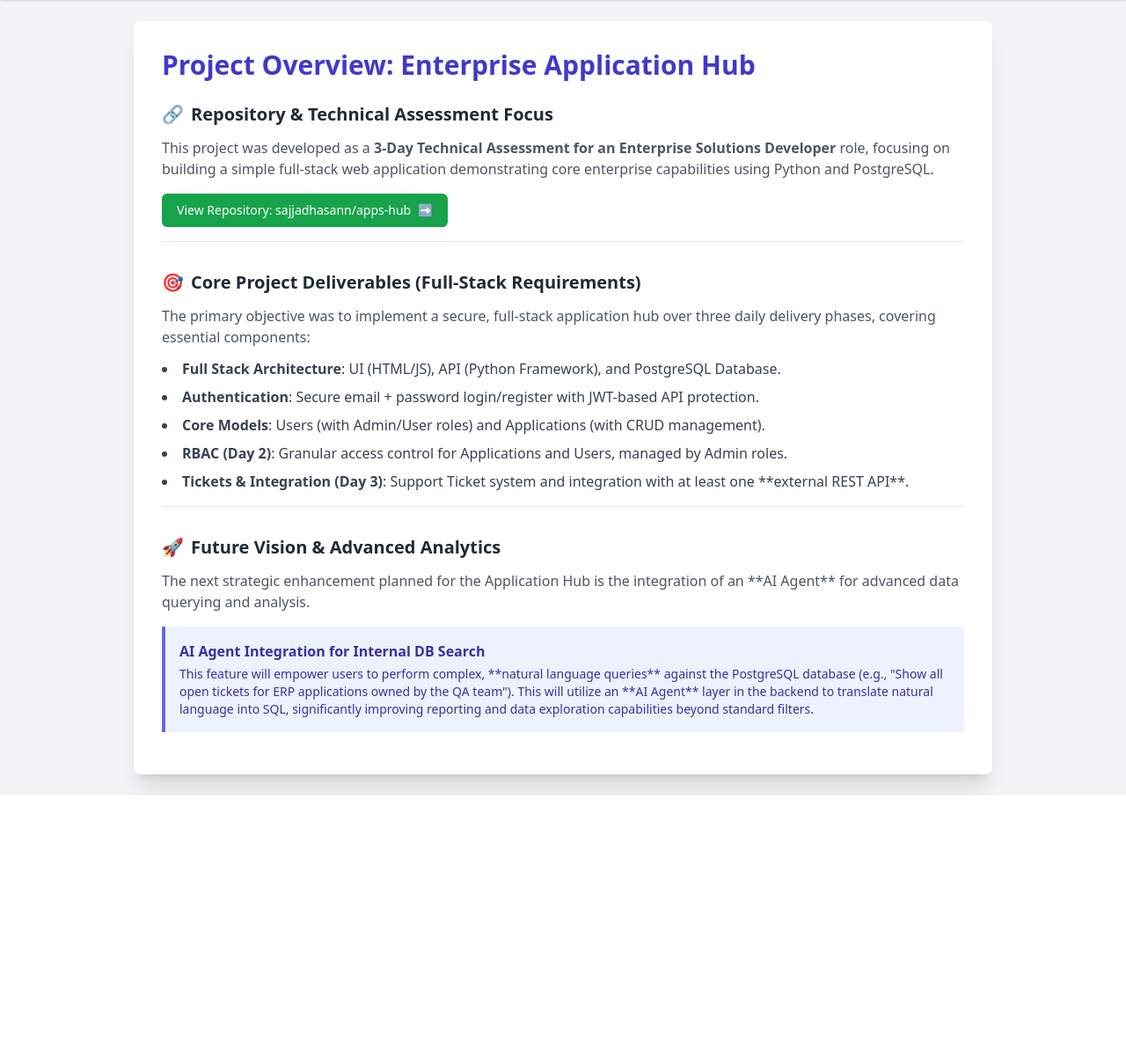
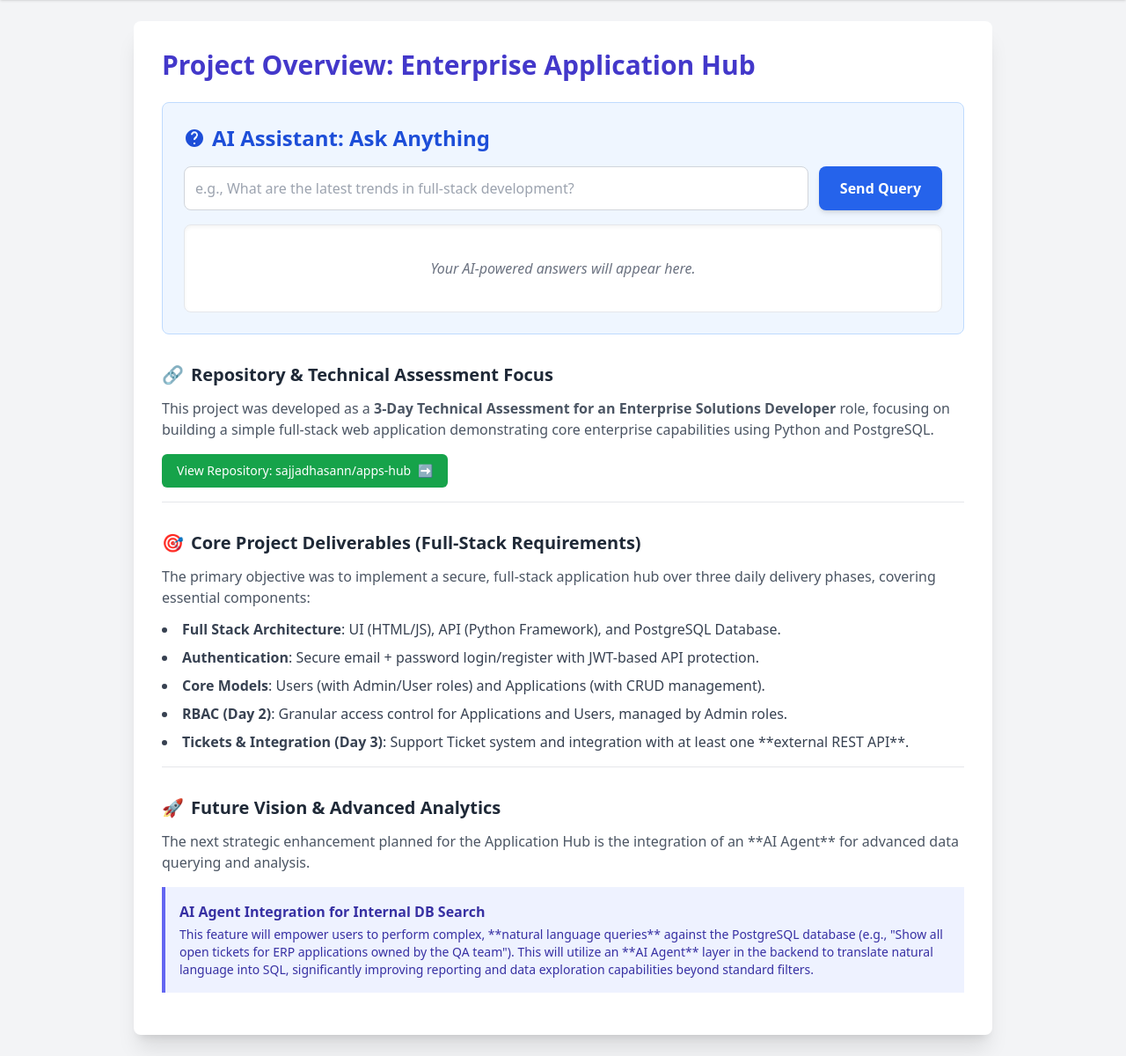
Before and after one commit to sajjadhasann/apps-hub, a FastAPI app: page / in a window 1280 px wide. Shown: the part 72-1272 px from the top of the page at 88% size. Before the commit the page ends 976 px from the top, so only its background shows below. Run offline with FastAPI, Linux system fonts and the light colour scheme; parts of the project's set-up code (start-up, migrations or seed data) failed here and were passed over; some libraries are stand-ins or nearby versions.

Commit message:
Day 3: External Integration (Gemini Chatbot)

```diff
--- /dev/null
+++ b/app/api/routes/chatbot.py
@@ -0,0 +1,103 @@
+import os
+import requests
+from fastapi import APIRouter, HTTPException, status
+from typing import Dict, Any, List
+from app.db.models.chatbot import ChatQuery, ChatResponse, Source
+from app.core.config import settings
+
+# --- API Configuration ---
+
+router = APIRouter(prefix="/api/chat", tags=["AI Assistant"])
+
+# 1. SECURITY CRITICAL: Load the API Key from the server's environment variables
+# This ensures the key is never exposed in client-side code.
+GEMINI_API_KEY = settings.GEMINI_API_KEY
+GEMINI_MODEL = "gemini-2.5-flash-preview-09-2025"
+GEMINI_BASE_URL = "https://generativelanguage.googleapis.com/v1beta/models"
+
+
+def parse_gemini_response(result: Dict[str, Any]) -> ChatResponse:
+    """Parses the raw Gemini API response JSON into the structured ChatResponse schema."""
+    candidate = result.get('candidates', [{}])[0]
+
+    # Extract generated text
+    text = candidate.get('content', {}).get('parts', [{}])[0].get('text', "Sorry, I couldn't process that query.")
+
+    sources: List[Source] = []
+    grounding_metadata = candidate.get('groundingMetadata')
+
+    # Extract grounding sources/citations (if Google Search was used)
+    if grounding_metadata and grounding_metadata.get('groundingAttributions'):
+        for attribution in grounding_metadata['groundingAttributions']:
+            web_info = attribution.get('web')
+            if web_info and web_info.get('uri') and web_info.get('title'):
+                sources.append(Source(
+                    uri=web_info['uri'],
+                    title=web_info['title']
+                ))
+
+    return ChatResponse(text=text, sources=sources)
+
+
+@router.post("/", response_model=ChatResponse)
+async def chat_proxy(payload: ChatQuery):
+    """
+    Acts as a secure server-side proxy for the Gemini API.
+
+    It accepts a user query, adds the secret API key, calls the external
+    Gemini endpoint, and returns a structured response (text + sources).
+    """
+
+    if not GEMINI_API_KEY:
+        raise HTTPException(
+            status_code=status.HTTP_500_INTERNAL_SERVER_ERROR,
+            detail="Server configuration error: Gemini API Key is missing."
+        )
+
+    # Full URL for the API call
+    gemini_url = f"{GEMINI_BASE_URL}/{GEMINI_MODEL}:generateContent?key={GEMINI_API_KEY}"
+
+    # Construct the payload for the external Gemini API
+    gemini_payload = {
+        "contents": [{"parts": [{"text": payload.query}]}],
+        # Enable Google Search grounding tool
+        "tools": [{"google_search": {}}],
+    }
+
+    try:
+        # Make the secure server-to-server request
+        # Note: In an async FastAPI app, using 'requests' (which is synchronous)
+        # inside an async route is generally discouraged for performance
+        # (it blocks the event loop). For small, quick proxies like this,
+        # it's often acceptable, but for high-load apps, consider 'httpx'.
+        response = requests.post(
+            gemini_url,
+            headers={"Content-Type": "application/json"},
+            json=gemini_payload
+        )
+        response.raise_for_status() # Raise an exception for HTTP errors (4xx or 5xx)
+
+        # Parse the JSON response from Gemini
+        gemini_result = response.json()
+
+        # Parse and validate the result against the Pydantic schema
+        parsed_data = parse_gemini_response(gemini_result)
+
+        # Return the structured data to the client
+        return parsed_data
+
+    except requests.exceptions.HTTPError as e:
+        # Handle errors returned by the Gemini API (e.g., 400, 429)
+        error_detail = response.text
+        print(f"Gemini API Error: {e}, Detail: {error_detail}")
+        raise HTTPException(
+            status_code=status.HTTP_502_BAD_GATEWAY, # Indicate failure with external service
+            detail="External AI service failed to process request."
+        )
+    except Exception as e:
+        # Handle general errors (network, parsing, etc.)
+        print(f"Internal Server Error during chat proxy: {e}")
+        raise HTTPException(
+            status_code=status.HTTP_500_INTERNAL_SERVER_ERROR,
+            detail="An unexpected error occurred on the server."
+        )
--- a/app/core/config.py
+++ b/app/core/config.py
@@ -6,6 +6,7 @@ class Settings(BaseSettings):
     ALGORITHM: str = "HS256"
     ACCESS_TOKEN_EXPIRE_MINUTES: int = 60
     ADMIN_CREATION_SECRET: str
+    GEMINI_API_KEY: str
 
     class Config:
         env_file = ".env"
--- a/app/main.py
+++ b/app/main.py
@@ -10,6 +10,7 @@ from app.api.routes.applications import router as applications_router
 from app.api.routes.access import router as access_router
 from app.api.routes.users import router as users_router
 from app.api.routes.tickets import router as tickets_router
+from app.api.routes.chatbot import router as chatbot_router
 
 app = FastAPI()
 
@@ -22,6 +23,7 @@ app.include_router(applications_router)
 app.include_router(access_router)
 app.include_router(users_router)
 app.include_router(tickets_router)
+app.include_router(chatbot_router)
 
 @app.get("/")
 def home(request: Request):
--- /dev/null
+++ b/app/static/js/chatbot.js
@@ -0,0 +1,120 @@
+// static/js/chatbot.js
+
+const chatForm = document.getElementById('aiChatForm');
+const chatInput = document.getElementById('chatInput');
+const chatOutput = document.getElementById('chatOutput');
+const chatSubmitBtn = document.getElementById('chatSubmitBtn');
+
+// API Configuration: Now pointing to your FastAPI internal endpoint
+const apiUrl = '/api/chat';
+
+// Helper to set UI state (loading/enabled)
+function setUIState(isLoading) {
+    chatInput.disabled = isLoading;
+    chatSubmitBtn.disabled = isLoading;
+    if (isLoading) {
+        chatSubmitBtn.innerHTML = `
+            <svg class="animate-spin -ml-1 mr-3 h-5 w-5 text-white" xmlns="http://www.w3.org/2000/svg" fill="none" viewBox="0 0 24 24">
+                <circle class="opacity-25" cx="12" cy="12" r="10" stroke="currentColor" stroke-width="4"></circle>
+                <path class="opacity-75" fill="currentColor" d="M4 12a8 8 0 018-8V0C5.373 0 0 5.373 0 12h4zm2 5.291A7.962 7.962 0 014 12H0c0 3.042 1.135 5.824 3 7.938l3-2.647z"></path>
+            </svg>
+            Thinking...
+        `;
+        chatOutput.innerHTML = '<p class="text-center text-blue-500 italic">Generating response, please wait...</p>';
+    } else {
+        chatSubmitBtn.textContent = 'Send Query';
+    }
+}
+
+
+/**
+ * Fetches content from your secure backend proxy (/api/chat).
+ * The backend handles the Gemini API call, security, and response parsing.
+ * * @param {string} userQuery - The question/prompt from the user.
+ * @returns {Promise<{text: string, sources: Array<{uri: string, title: string}>}>}
+ * The structured response object from the FastAPI endpoint.
+ */
+async function fetchGeminiResponse(userQuery) {
+
+    // The payload only needs the query; the backend handles the rest.
+    const payload = {
+        query: userQuery,
+    };
+
+    try {
+        const response = await fetch(apiUrl, {
+            method: 'POST',
+            headers: { 'Content-Type': 'application/json' },
+            body: JSON.stringify(payload)
+        });
+
+        const result = await response.json();
+
+        if (response.ok) {
+            // Success: The server returned the structured {text, sources} object.
+            return result;
+        } else {
+            // Failure: The server returned an error (e.g., 400, 500, 502).
+            const errorMessage = result.detail || result.message || response.statusText;
+            throw new Error(`Proxy failed: ${errorMessage}`);
+        }
+    } catch (error) {
+        // Network error or JSON parsing error
+        console.error("Network or Proxy Error:", error);
+        throw new Error(`Connection failed: ${error.message}`);
+    }
+}
+
+
+/**
+ * Handles the chat form submission.
+ * @param {Event} e
+ */
+async function handleChatSubmission(e) {
+    e.preventDefault();
+    const userQuery = chatInput.value.trim();
+
+    if (!userQuery) return;
+
+    setUIState(true);
+
+    try {
+        // The structured data is returned directly from the FastAPI endpoint
+        const { text, sources } = await fetchGeminiResponse(userQuery);
+
+        // Render the main response text
+        let outputHtml = `<p class="whitespace-pre-wrap">${text}</p>`;
+
+        // Render sources if available
+        if (sources && sources.length > 0) {
+            outputHtml += `<div class="mt-4 pt-4 border-t border-gray-100">
+                                <p class="text-sm font-semibold text-gray-700 mb-2">Sources:</p>
+                                <ul class="list-disc list-inside text-xs text-gray-600 space-y-1">`;
+
+            sources.forEach((source) => {
+                outputHtml += `<li><a href="${source.uri}" target="_blank" class="text-blue-500 hover:underline">
+                                    ${source.title || source.uri}
+                                </a></li>`;
+            });
+
+            outputHtml += `</ul></div>`;
+        }
+
+        chatOutput.innerHTML = outputHtml;
+        chatInput.value = ''; // Clear input after successful submission
+
+    } catch (error) {
+        console.error("Chatbot processing failed:", error);
+        // Display the user-friendly error message from the caught exception
+        chatOutput.innerHTML = `<p class="text-red-600">❌ Error: ${error.message}</p>`;
+    } finally {
+        setUIState(false);
+    }
+}
+
+// Attach event listener when the DOM is ready
+document.addEventListener('DOMContentLoaded', () => {
+    if (chatForm) {
+        chatForm.addEventListener('submit', handleChatSubmission);
+    }
+});
--- a/app/static/js/home.js
+++ b/app/static/js/home.js
@@ -10,7 +10,7 @@ async function initHome() {
     const user = await loadCurrentUser();
 
     if (user) {
-        console.log(`User logged in: ${user.email}. Home view loaded.`);
+        console.log(`User logged in: ${user.email}.\n Home view loaded.`);
     } else {
         // If the home page is public, this else block can be used for public-only UI logic.
         console.log("User not authenticated. Showing public view or redirecting.");
--- a/app/templates/index.html
+++ b/app/templates/index.html
@@ -10,6 +10,37 @@
     <main class="container mx-auto p-6 max-w-5xl">
         <div class="bg-white p-8 rounded-lg shadow-xl">
             <h1 class="text-3xl font-bold mb-6 text-indigo-700">Project Overview: Enterprise Application Hub</h1>
+
+            <!-- AI Assistant Integration Container -->
+            <section class="mb-8 p-6 border border-blue-200 rounded-lg bg-blue-50">
+                <h2 class="text-2xl font-bold mb-4 text-blue-700 flex items-center">
+                    <svg xmlns="http://www.w3.org/2000/svg" class="h-6 w-6 mr-2" viewBox="0 0 24 24" fill="currentColor">
+                        <path d="M12 2C6.48 2 2 6.48 2 12s4.48 10 10 10 10-4.48 10-10S17.52 2 12 2zm1 17h-2v-2h2v2zm2.07-7.75l-.9.92C13.43 12.56 13 13.25 13 14h-2c0-1.5.5-2.25 1.4-3.15l1.07-1.08c.4-.4.63-.95.63-1.52 0-1.1-.9-2-2-2s-2 .9-2 2H8c0-2.21 1.79-4 4-4s4 1.79 4 4c0 .88-.34 1.68-.88 2.25z"/>
+                    </svg>
+                    AI Assistant: Ask Anything
+                </h2>
+                <form id="aiChatForm" class="flex flex-col sm:flex-row gap-3">
+                    <input
+                        type="text"
+                        id="chatInput"
+                        placeholder="e.g., What are the latest trends in full-stack development?"
+                        required
+                        class="flex-grow p-3 border border-gray-300 rounded-lg focus:ring-blue-500 focus:border-blue-500"
+                    >
+                    <button
+                        type="submit"
+                        id="chatSubmitBtn"
+                        class="px-6 py-3 bg-blue-600 text-white font-semibold rounded-lg shadow-md hover:bg-blue-700 transition duration-150 ease-in-out disabled:opacity-50 disabled:cursor-not-allowed"
+                    >
+                        Send Query
+                    </button>
+                </form>
+
+                <div id="chatOutput" class="mt-4 p-4 bg-white border border-gray-200 rounded-lg shadow-inner min-h-[100px] flex flex-col justify-center">
+                    <p class="text-gray-500 italic text-center">Your AI-powered answers will appear here.</p>
+                </div>
+            </section>
+            <!-- END NEW: AI Assistant Integration Container -->
 
             <section class="mb-8 border-b pb-4">
                 <h2 class="text-xl font-semibold mb-3 text-gray-800 flex items-center">
@@ -60,5 +91,6 @@
 
     <script type="module" src="/static/js/home.js"></script>
     <script src="/static/js/navbar.js"></script>
+    <script type="module" src="/static/js/chatbot.js"></script>
 </body>
 </html>
--- a/requirements.txt
+++ b/requirements.txt
@@ -10,3 +10,4 @@ alembic
 pydantic-settings
 PyJWT
 pydantic[email]
+google-genai
```
Also changed, not shown: app/db/models/chatbot.py (added, +17 -0 lines).
